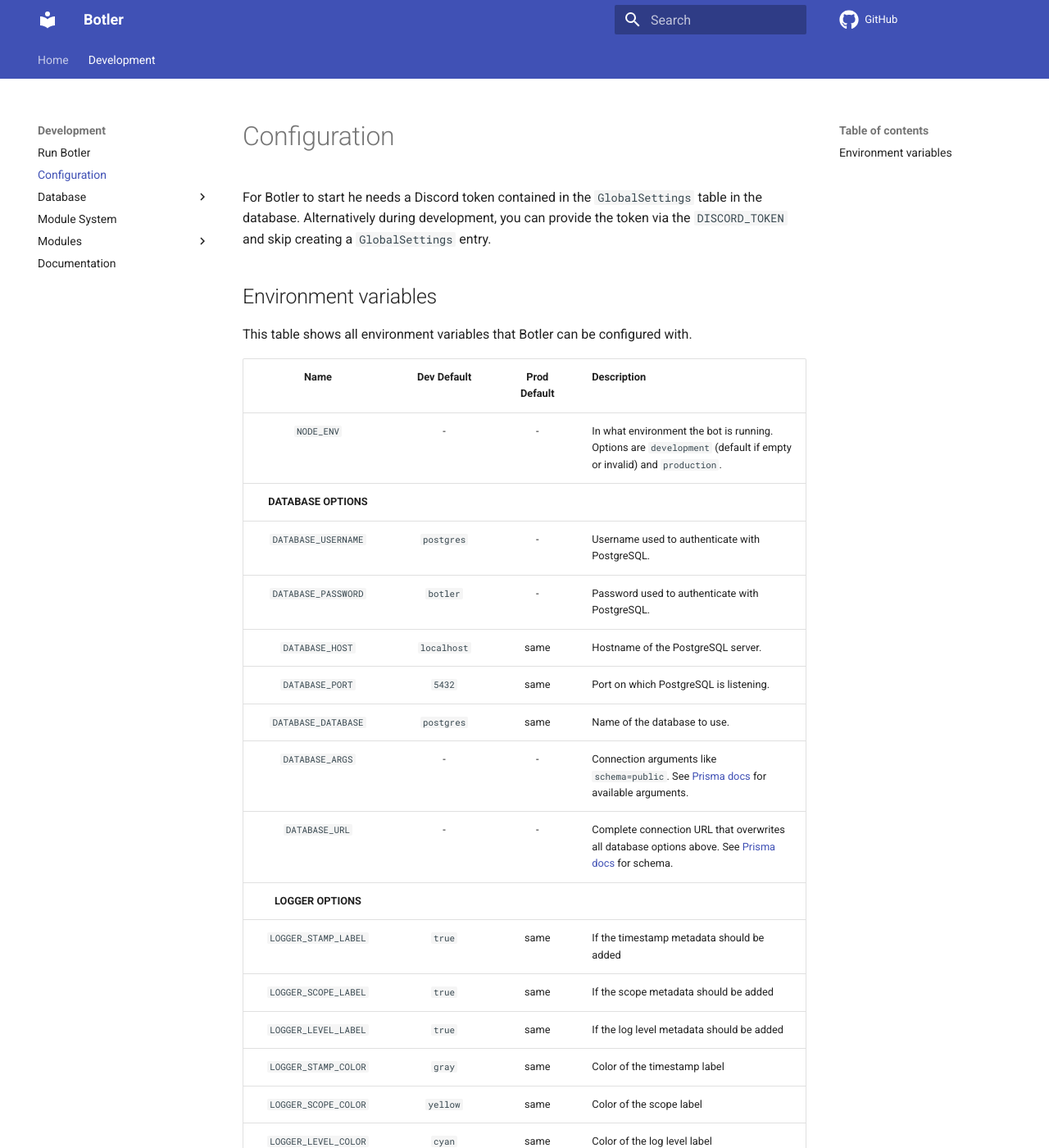
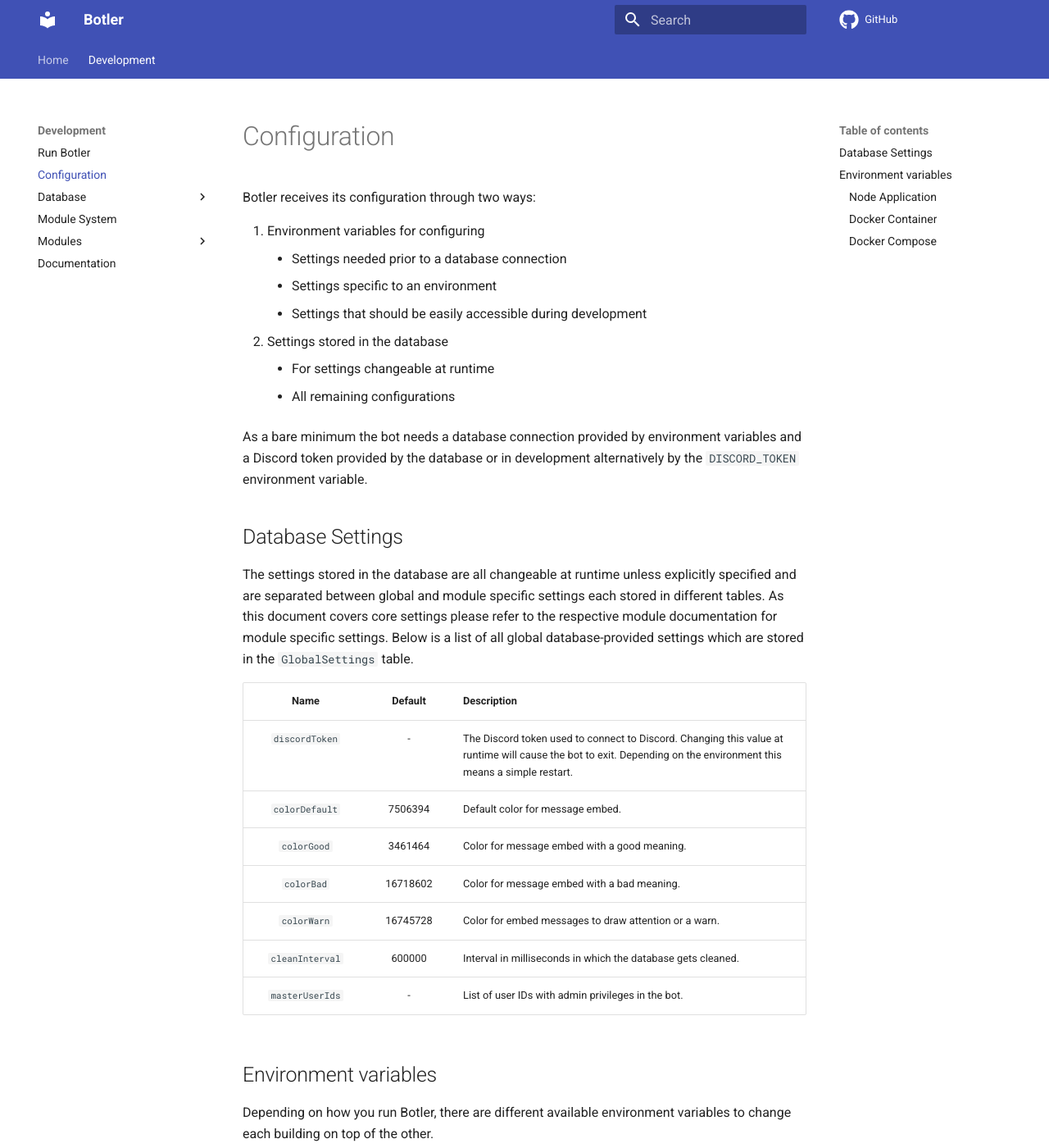
Before and after one commit to Botler-Dev/Botler, an MkDocs documentation site: the page built from docs/Development/Configuration.md, in a window 1280 px wide and 1400 px high. Shown: the whole window at 82% size. Built offline with MkDocs 1.6.1 and Material for MkDocs 9.7.7, drawn with Linux system fonts in a browser that asks for light colours; comment, search, counter and statistics services are not loaded; some of the changed text lies outside the part shown.

Commit message:
docs: update config docs

```diff
--- a/docs/Development/Configuration.md
+++ b/docs/Development/Configuration.md
@@ -1,10 +1,38 @@
 # Configuration
 
-For Botler to start he needs a Discord token contained in the `GlobalSettings` table in the database. Alternatively during development, you can provide the token via the `DISCORD_TOKEN` and skip creating a `GlobalSettings` entry.
+Botler receives its configuration through two ways:
+
+1. Environment variables for configuring
+    - Settings needed prior to a database connection
+    - Settings specific to an environment
+    - Settings that should be easily accessible during development
+2. Settings stored in the database
+    - For settings changeable at runtime
+    - All remaining configurations
+
+As a bare minimum the bot needs a database connection provided by environment variables and a Discord token provided by the database or in development alternatively by the `DISCORD_TOKEN` environment variable.
+
+## Database Settings
+
+The settings stored in the database are all changeable at runtime unless explicitly specified and are separated between global and module specific settings each stored in different tables. As this document covers core settings please refer to the respective module documentation for module specific settings. Below is a list of all global database-provided settings which are stored in the `GlobalSettings` table.
+
+| <div style="width:120px">Name</div> | Default  | Description                                                                                                                                                        |
+| :---------------------------------: | :------: | :----------------------------------------------------------------------------------------------------------------------------------------------------------------- |
+|           `discordToken`            |    -     | The Discord token used to connect to Discord. Changing this value at runtime will cause the bot to exit. Depending on the environment this means a simple restart. |
+|           `colorDefault`            | 7506394  | Default color for message embed.                                                                                                                                   |
+|             `colorGood`             | 3461464  | Color for message embed with a good meaning.                                                                                                                       |
+|             `colorBad`              | 16718602 | Color for message embed with a bad meaning.                                                                                                                        |
+|             `colorWarn`             | 16745728 | Color for embed messages to draw attention or a warn.                                                                                                              |
+|           `cleanInterval`           |  600000  | Interval in milliseconds in which the database gets cleaned.                                                                                                       |
+|           `masterUserIds`           |    -     | List of user IDs with admin privileges in the bot.                                                                                                                 |
 
 ## Environment variables
 
-This table shows all environment variables that Botler can be configured with.
+Depending on how you run Botler, there are different available environment variables to change each building on top of the other.
+
+### Node Application
+
+The node application itself applies certain defaults to make it easier during development.
 
 | <div style="width:150px">Name</div> |        Dev Default        | Prod Default | Description                                                                                                                                                                          |
 | :---------------------------------: | :-----------------------: | :----------: | :----------------------------------------------------------------------------------------------------------------------------------------------------------------------------------- |
@@ -36,3 +64,23 @@ This table shows all environment variables that Botler can be configured with.
 !!! tip "More Logger Colors"
     You can set label colors (`LOGGER_*_COLOR` variables) to any [CSS color keyword](https://www.w3.org/wiki/CSS/Properties/color/keywords)
     or even a hex color prefixed with `#` like `#008000` (green).
+
+### Docker Container
+
+The bot can be run inside a Docker container using the provided Docker images.
+
+|    Name    |  Dev Default  | Prod Default |
+| :--------: | :-----------: | :----------: |
+| `NODE_ENV` | `development` | `production` |
+
+!!! attention
+    When using the default entry point of the provided images, the `DATABASE_URL` gets automatically set if not explicitly overwritten. This is to ease the use of the prisma client inside of the containers.
+
+### Docker Compose
+
+The bot, the database, or both can be run using the provided Docker Compose file. The database uses the same `DATABASE_*` environment variables to configure itself.
+
+| <div style="width:170px">Name</div> | Dev Default | Prod Default | Description                                                                                                                                      |
+| :---------------------------------: | :---------: | :----------: | :----------------------------------------------------------------------------------------------------------------------------------------------- |
+|      `EXTERNAL_DATABASE_PORT`       |   `5432`    |    `5432`    | Port on which the database will be exposed. Does not effect what port the `bot` service needs to use meaning `DATABASE_PORT` can left untouched. |
+|           `DATABASE_HOST`           |    `db`     |     same     |
```
Also changed, not shown: docs/Development/Run-Botler.md (+0 -7 lines).
